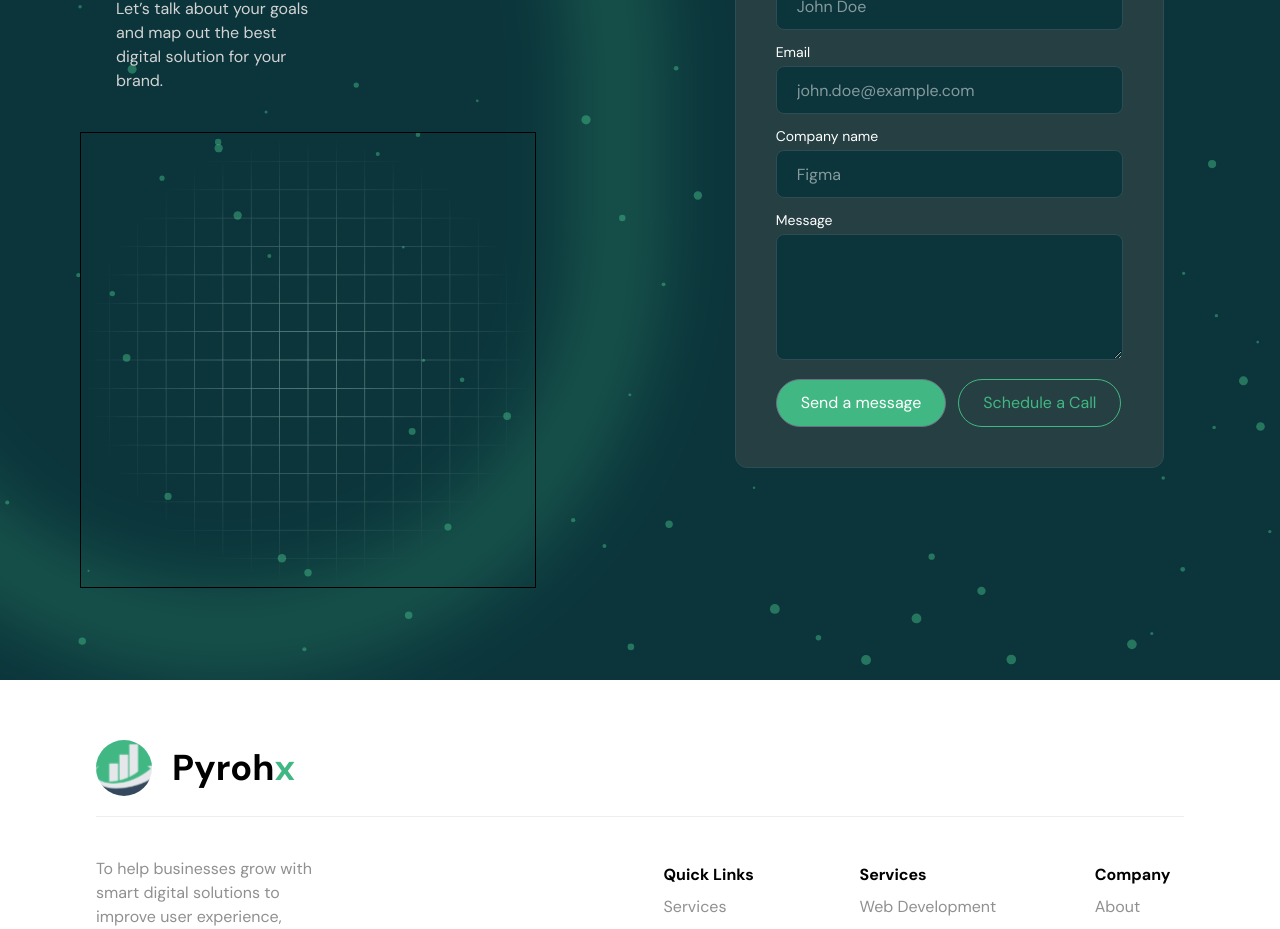
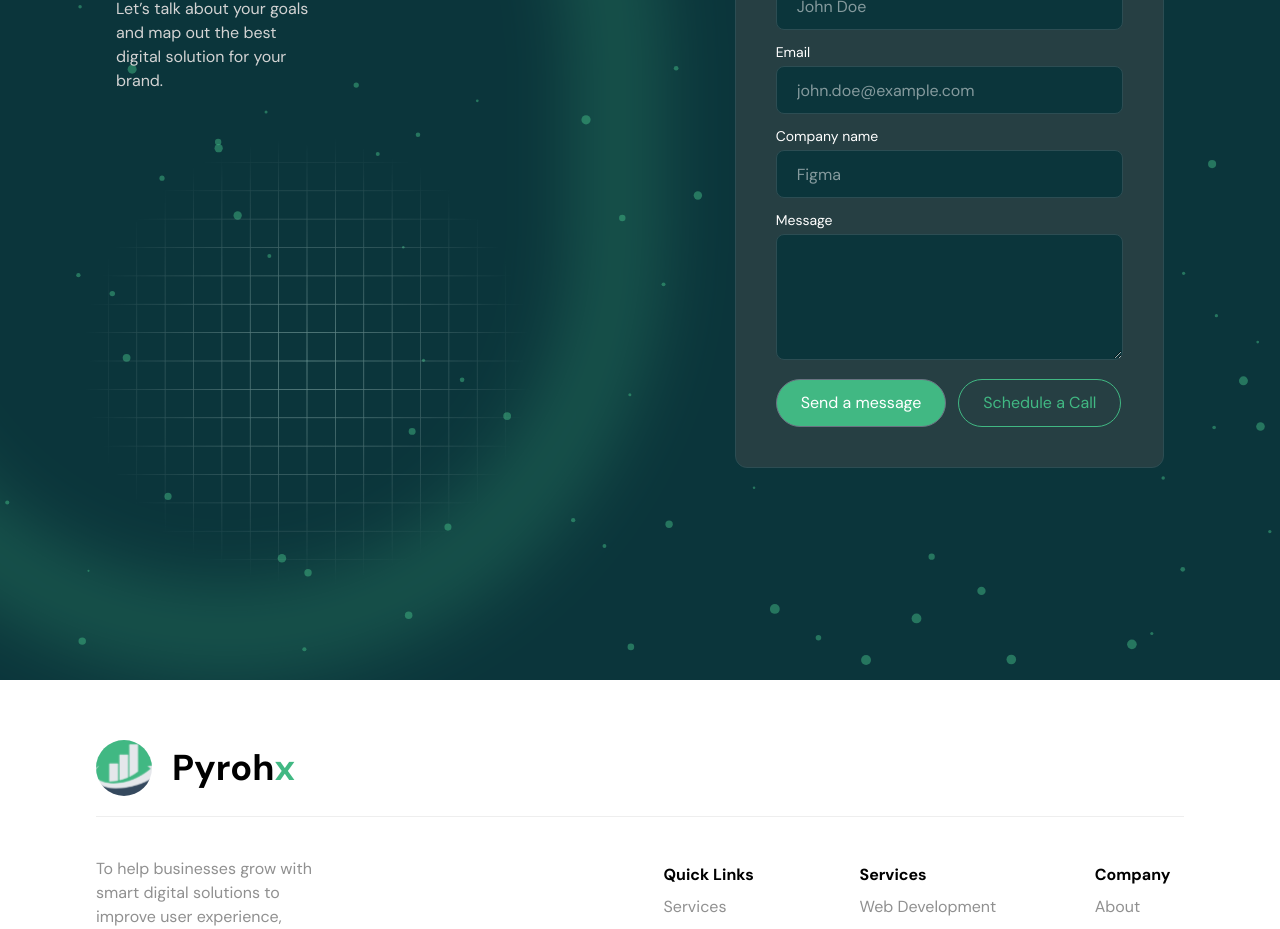
Before and after one commit to Giwa-ThankGod/Pyrohx, a React (Vite) app: page / in a window 1280 px wide. Shown: the part 4280-5209 px from the top of the page. Built offline with nearby package versions, Linux system fonts and the light colour scheme.

Commit message:
refactor: Add hover styling for tesitimony buttons

```diff
--- a/src/App.jsx
+++ b/src/App.jsx
@@ -198,7 +198,7 @@ function App() {
           overflow-hidden
         "></div>
 
-        <div className='absolute bottom-130 border lg:bottom-20 lg:left-20 z-0'>
+        <div className='absolute bottom-130 lg:bottom-20 lg:left-20 z-0'>
           <img src={UnionBg} alt="" className='' />
         </div>
 
@@ -230,7 +230,7 @@ function App() {
               <button
                 type="button"
                 onClick={() => scrollTestimonials('left')}
-                className='flex items-center justify-center w-[56px] h-[56px] bg-[#1F494F] rounded-full cursor-pointer'
+                className='flex items-center justify-center w-[56px] h-[56px] bg-[#1F494F] hover:bg-[var(--primary-color)] rounded-full cursor-pointer'
                 aria-label="Scroll testimonials left"
               >
                 <ArrowLeft />
@@ -238,7 +238,7 @@ function App() {
               <button
                 type="button"
                 onClick={() => scrollTestimonials('right')}
-                className='flex items-center justify-center w-[56px] h-[56px] bg-[#1F494F] rounded-full cursor-pointer'
+                className='flex items-center justify-center w-[56px] h-[56px] bg-[#1F494F] hover:bg-[var(--primary-color)] rounded-full cursor-pointer'
                 aria-label="Scroll testimonials right"
               >
                 <ArrowRight />
```
